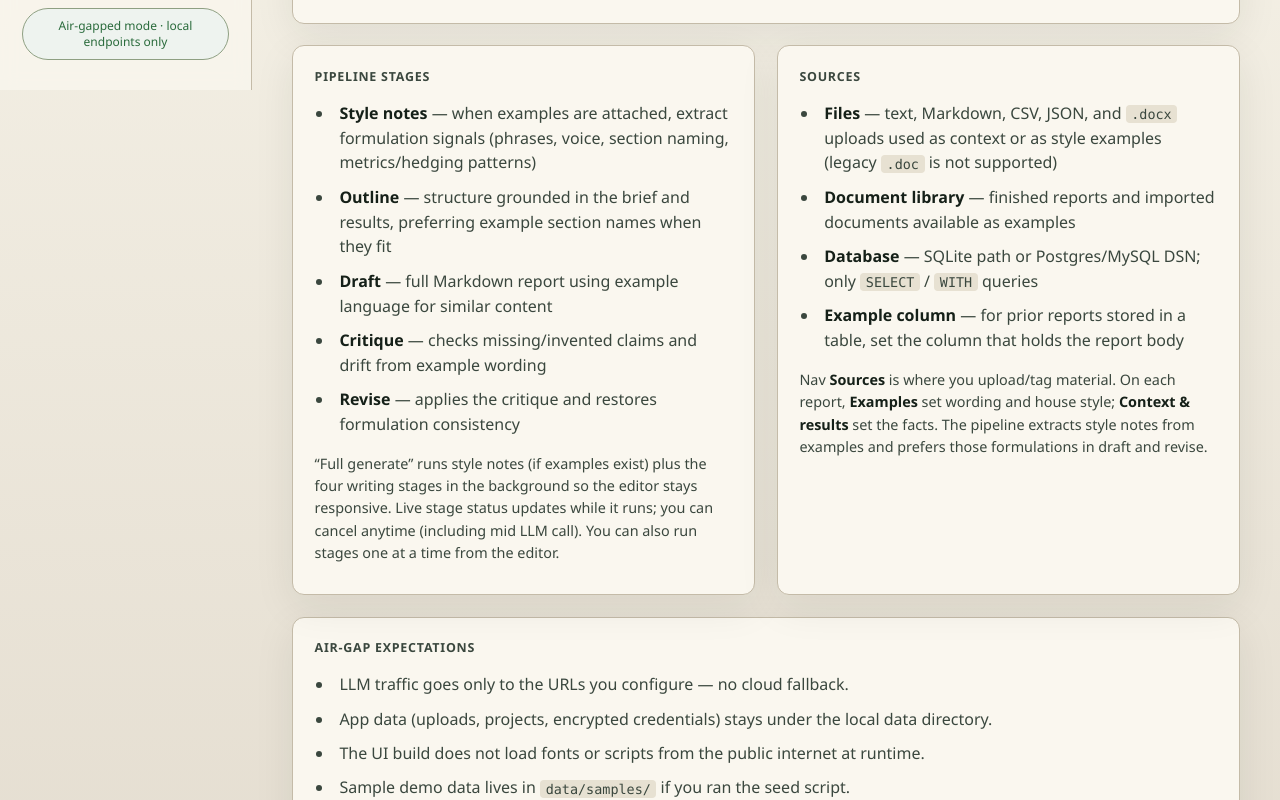
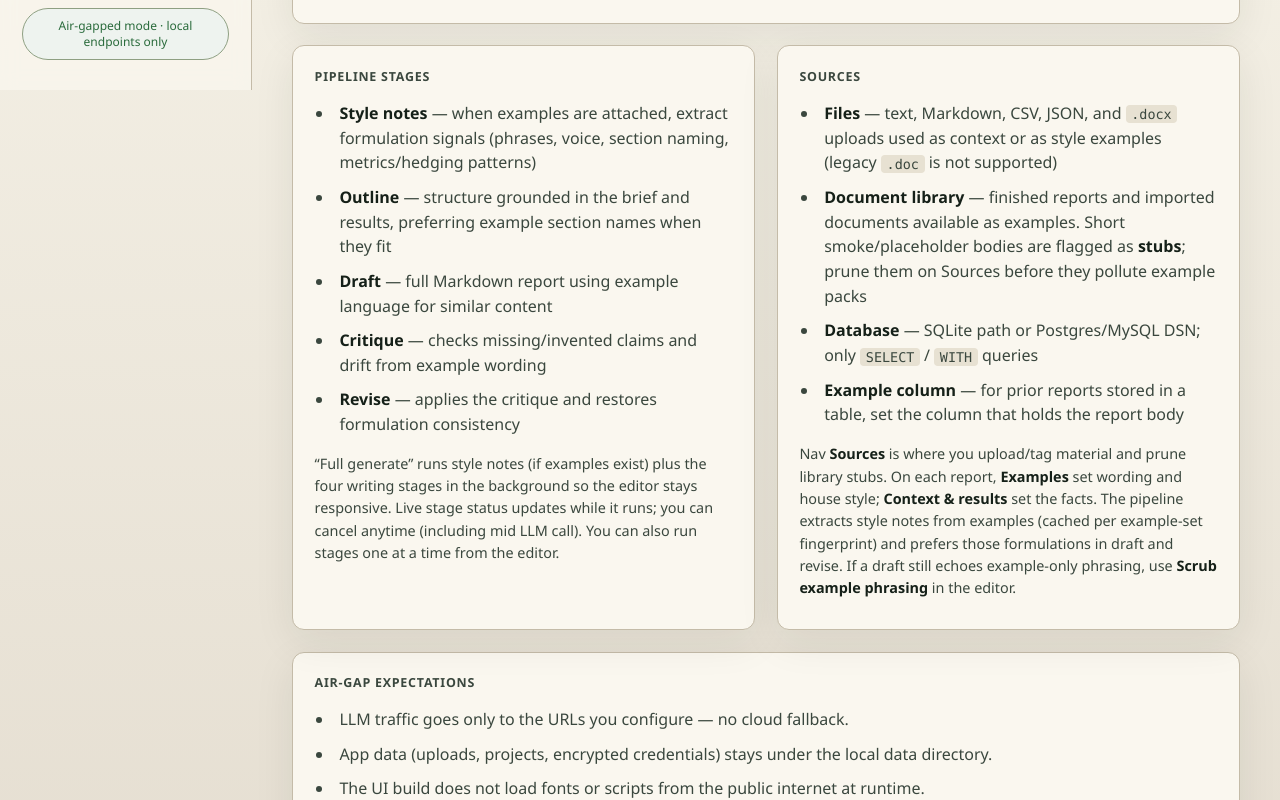
Before and after one commit to RealTimElito/ofc, a React (Vite) app in the folder frontend/: page /about in a window 1280 px wide. Shown: the part 710-1510 px from the top of the page. Built offline with nearby package versions, Linux system fonts and the light colour scheme.

Commit message:
Document stub prune, scrub, and profile vs .env precedence.
Keep About/README aligned with recent Sources and editor features; clarify Settings profile override.

```diff
--- a/frontend/src/pages/AboutPage.tsx
+++ b/frontend/src/pages/AboutPage.tsx
@@ -98,7 +98,8 @@ export default function AboutPage() {
             </li>
             <li>
               <strong>Document library</strong> — finished reports and imported documents available
-              as examples
+              as examples. Short smoke/placeholder bodies are flagged as <strong>stubs</strong>;
+              prune them on Sources before they pollute example packs
             </li>
             <li>
               <strong>Database</strong> — SQLite path or Postgres/MySQL DSN; only{" "}
@@ -110,10 +111,12 @@ export default function AboutPage() {
             </li>
           </ul>
           <p className="about-note">
-            Nav <strong>Sources</strong> is where you upload/tag material. On each report,{" "}
-            <strong>Examples</strong> set wording and house style;{" "}
+            Nav <strong>Sources</strong> is where you upload/tag material and prune library stubs.
+            On each report, <strong>Examples</strong> set wording and house style;{" "}
             <strong>Context &amp; results</strong> set the facts. The pipeline extracts style
-            notes from examples and prefers those formulations in draft and revise.
+            notes from examples (cached per example-set fingerprint) and prefers those
+            formulations in draft and revise. If a draft still echoes example-only phrasing, use{" "}
+            <strong>Scrub example phrasing</strong> in the editor.
           </p>
         </div>
       </div>
--- a/frontend/src/pages/SettingsPage.tsx
+++ b/frontend/src/pages/SettingsPage.tsx
@@ -48,7 +48,9 @@ export default function SettingsPage() {
           <h1>LLM &amp; settings</h1>
           <p>
             Point OFC at your air-gapped OpenAI-compatible endpoint. Credentials stay on this
-            machine (encrypted at rest).
+            machine (encrypted at rest). A saved <strong>default profile</strong> overrides the{" "}
+            <code>.env</code> base URL/model for generate; if none is marked default,{" "}
+            <code>.env</code> is used.
           </p>
         </div>
       </div>
```
Also changed, not shown: 1 other file (tests, documents, lock files or other folders).
